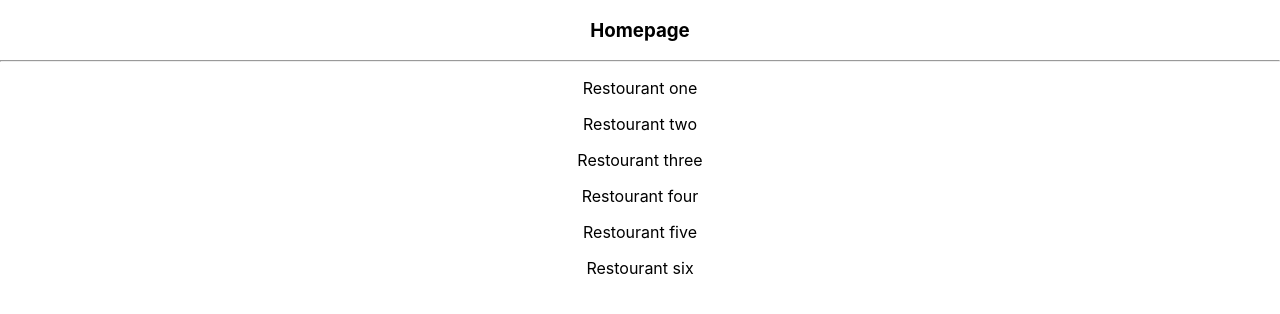
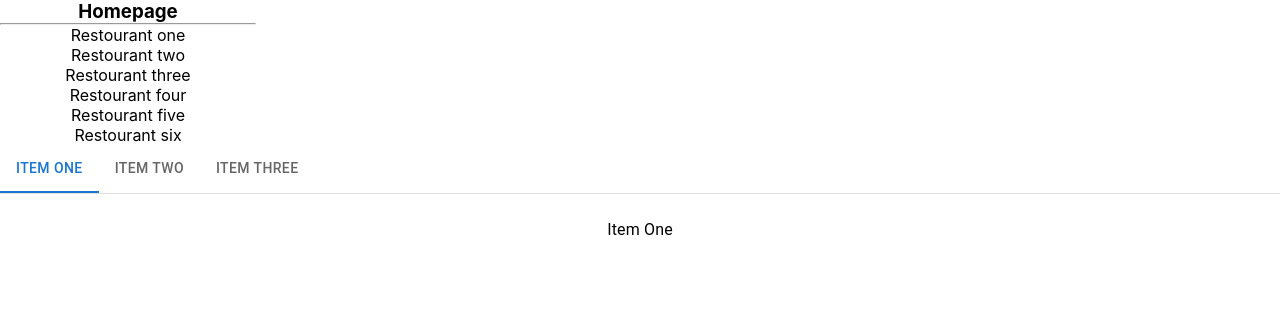
Before and after one commit to Thorn5/react-xover2-project, a React (Create React App) app: page / in a window 1280 px wide. Shown: the top 314 px of the page. Built offline with nearby package versions, Linux system fonts and the light colour scheme; the HTML template or start-up script is replaced by a standard one.

Commit message:
Update App.css and App.js

```diff
--- a/src/App.css
+++ b/src/App.css
@@ -1,3 +1,11 @@
+* {
+  margin: 0;
+  box-sizing: border-box;
+  padding: 0;
+}
 .App {
   text-align: center;
 }
+.sidebarNav {
+  width: 20%;
+}
--- a/src/App.js
+++ b/src/App.js
@@ -1,9 +1,11 @@
 import "./App.css";
 import Sidebar from "./components/Sidebar";
+import TabComponent from "./components/TabComponent";
 function App() {
   return (
     <div className="App">
       <Sidebar />
+      <TabComponent />
     </div>
   );
 }
```
